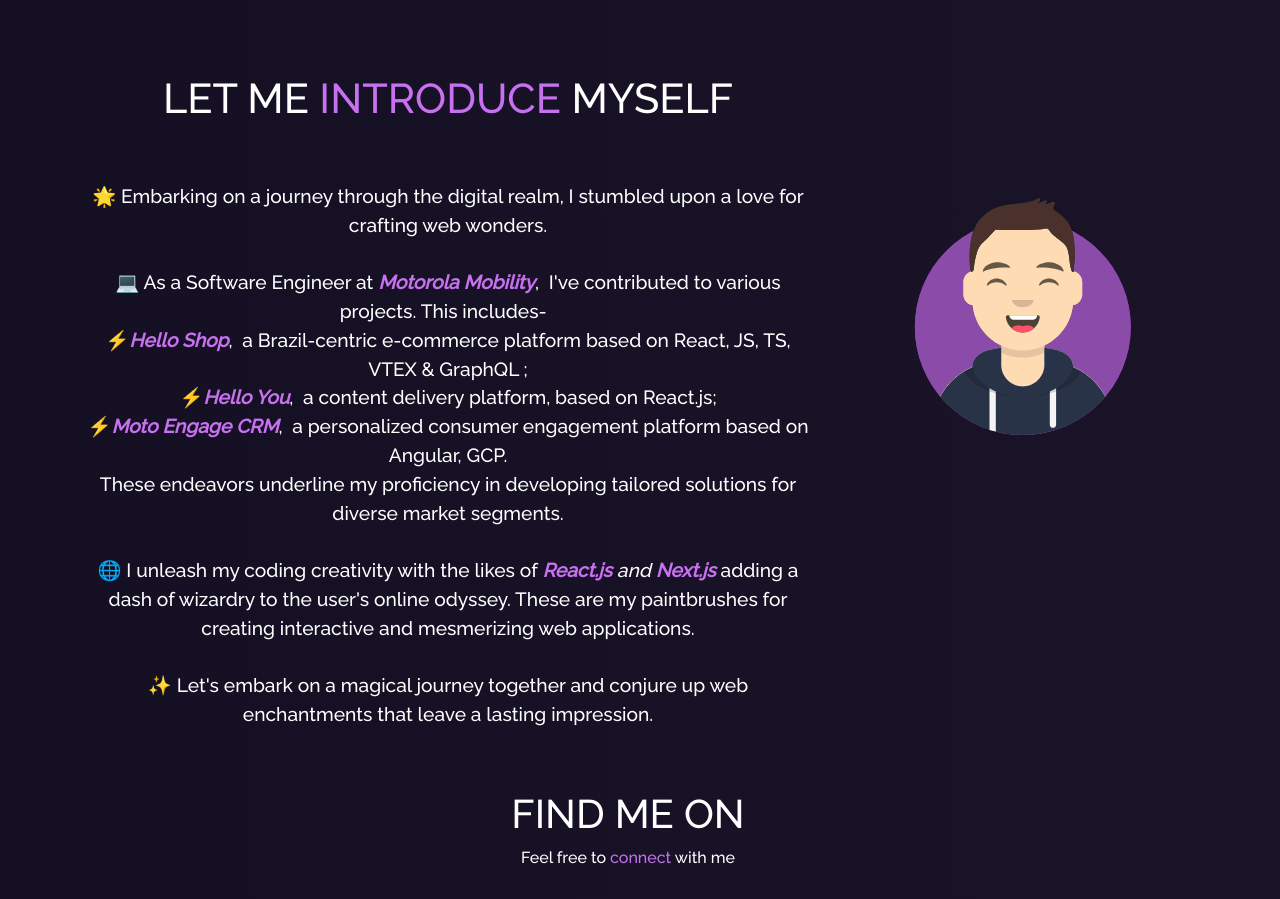
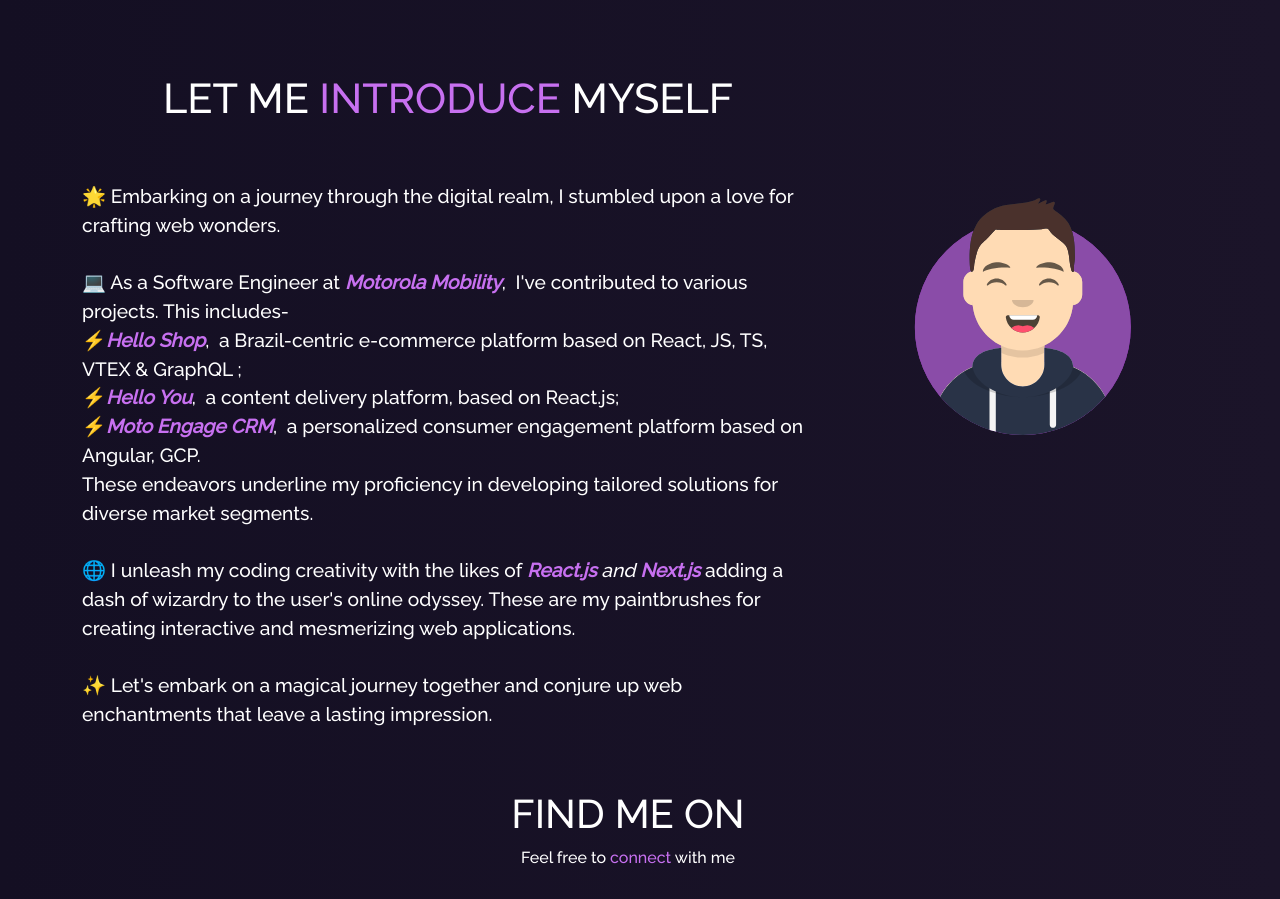
Before and after one commit to swapnilkr/CodeGraffiti, a React (Create React App) app: page / in a window 1280 px wide. Shown: the part 802-1701 px from the top of the page. Built offline with nearby package versions, Linux system fonts and the light colour scheme.

Commit message:
Error: Center align skillset

```diff
--- a/src/style.css
+++ b/src/style.css
@@ -550,7 +550,7 @@ button:focus {
 .home-about-body {
     padding-top: 50px;
     font-size: 1.2em !important;
-    /* text-align: left; */
+    text-align: left;
 }
 
 .home-about-social {
```
